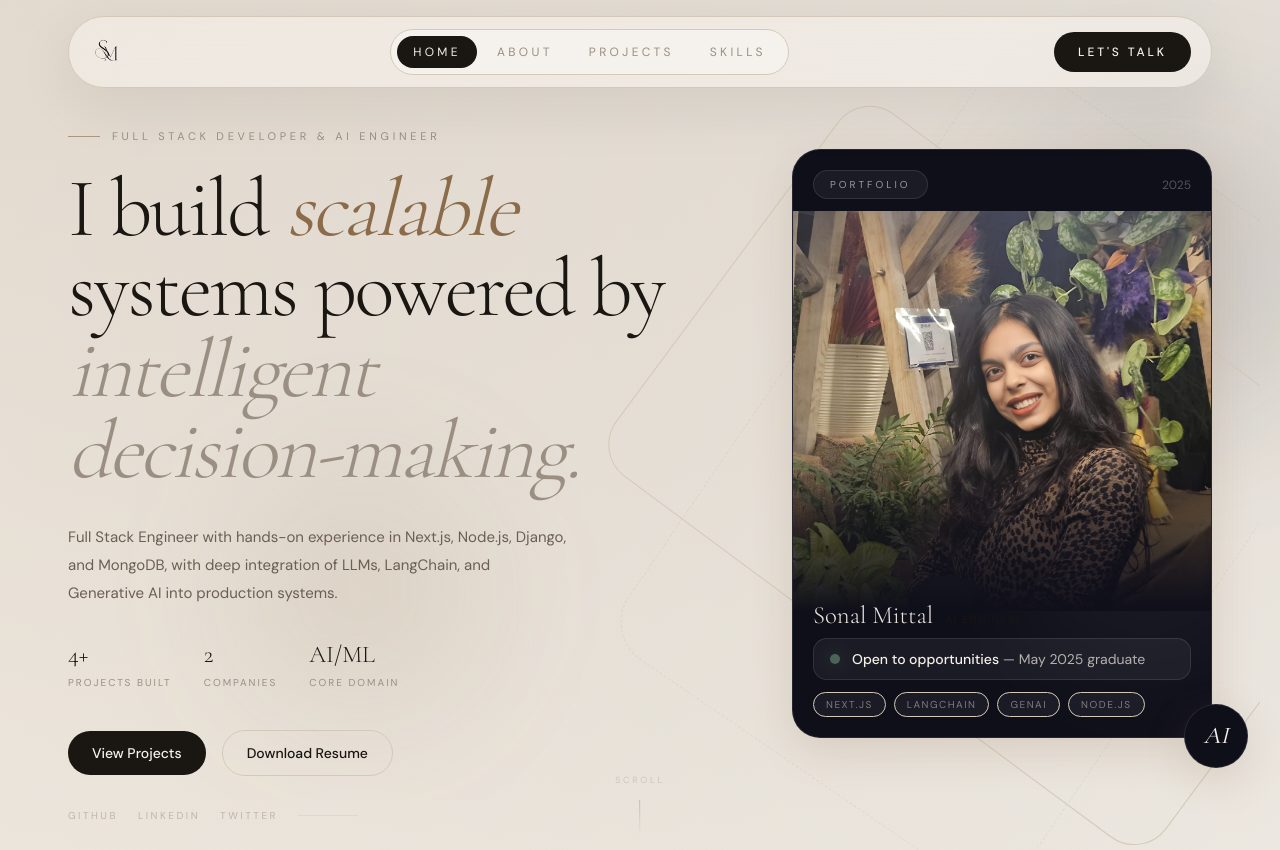
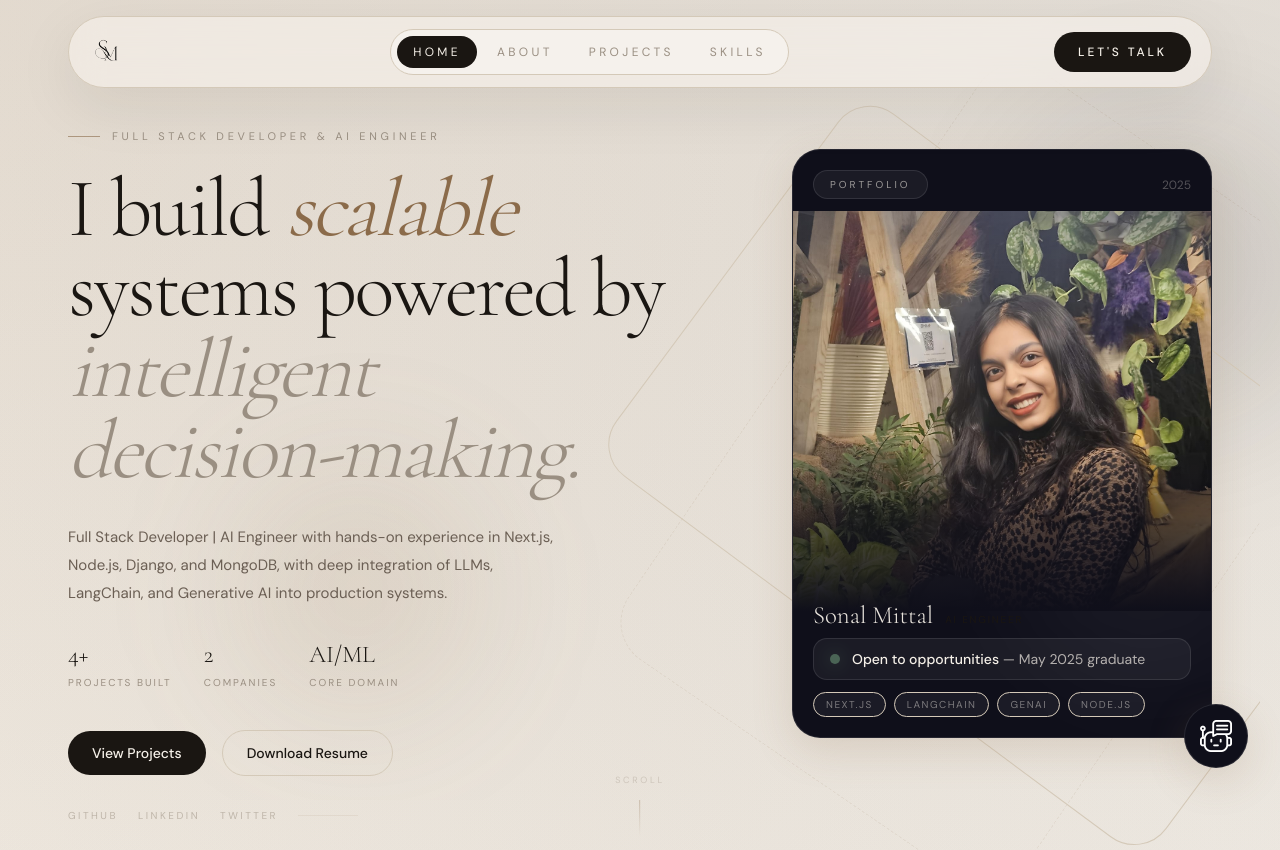
Before and after one commit to mittalsonal/SonalMittal-Portfolio, a Next.js app: page / in a window 1280 px wide. Shown: the top 850 px of the page. Built offline with nearby package versions, Linux system fonts and the light colour scheme.

Commit message:
Add Project

```diff
--- a/app/components/AboutMe.tsx
+++ b/app/components/AboutMe.tsx
@@ -44,7 +44,7 @@ export default function AboutMe() {
           variants={fadeUp(0.1)}
           className="flex flex-col justify-center"
         >
-          <p className="editorial-label">Full Stack Engineer &amp; AI Builder</p>
+          <p className="editorial-label">Full Stack Developer | AI Engineer</p>
           <h2 className="mt-4 font-sans text-[clamp(3.3rem,8vw,6.2rem)] font-semibold uppercase leading-[0.9] text-foreground">
             About Me
           </h2>
@@ -54,7 +54,7 @@ export default function AboutMe() {
 
           <div className="mt-8 max-w-[760px] space-y-6 text-[16px] leading-9 text-[#463b34]">
             <p>
-              I am a full stack engineer with a strong interest in building
+              I am a full stack developer | AI engineer with a strong interest in building
               intelligent, scalable products that feel elegant in use and
               dependable underneath. My work usually lives at the intersection
               of modern frontend systems, backend architecture, and applied AI.
--- a/app/components/ChatWidget.tsx
+++ b/app/components/ChatWidget.tsx
@@ -2,6 +2,7 @@
 
 import { AnimatePresence, motion } from "framer-motion";
 import { useEffect, useMemo, useRef, useState } from "react";
+import Image from "next/image";
 
 import { profile } from "@/app/data/profile";
 import type { ChatMessage } from "@/app/utils/assistant";
@@ -111,13 +112,13 @@ export default function ChatWidget() {
           >
             <div className="flex items-center gap-3 border-b border-line/70 bg-deep px-4 py-3 text-background">
               <div className="flex h-10 w-10 items-center justify-center rounded-full bg-walnut font-display text-base italic">
-                S
+                SM
               </div>
               <div className="min-w-0 flex-1">
                 <p className="truncate text-sm font-medium">Sonal AI Assistant</p>
-                <p className="truncate text-xs text-background/50">
+                {/* <p className="truncate text-xs text-background/50">
                   Recruiter-friendly portfolio guide
-                </p>
+                </p> */}
               </div>
               <a
                 href={profile.resumePath}
@@ -219,7 +220,13 @@ export default function ChatWidget() {
   aria-label="Open chat assistant"
   data-cursor="interactive"
 >
-        <span className="font-display text-2xl italic">AI</span>
+  <Image
+    src="/images/chatbot.png"
+    alt="Chatbot"
+    width={32}
+    height={32}
+    className="object-contain invert"
+  />
 </motion.button>
     </div>
   );
--- a/app/data/profile.ts
+++ b/app/data/profile.ts
@@ -5,7 +5,7 @@ export const profile = {
   headline: "Building scalable systems with intelligence and precision",
 
   summary:
-    "Full Stack Engineer with hands-on experience in Next.js, Node.js, Django, and MongoDB, with deep integration of LLMs, LangChain, and Generative AI into production systems.",
+    "Full Stack Developer | AI Engineer with hands-on experience in Next.js, Node.js, Django, and MongoDB, with deep integration of LLMs, LangChain, and Generative AI into production systems.",
 
   shortBio:
     "I build scalable AI-powered systems that solve real problems. My work blends product thinking, backend reliability, and practical AI implementation.",
--- a/app/data/projects.ts
+++ b/app/data/projects.ts
@@ -70,88 +70,88 @@ export const projects: Project[] = [
     link: "https://github.com/mittalsonal/Linkdin-Post-Generator-" // 🔗 replace with real URL
   },
   {
-    id: "akoode-production-apis",
-    title: "Production APIs at Akoode",
-    year: "2025",
-    accent: "walnut",
-    label: "Backend engineering",
-    tech: ["Next.js", "Node.js", "Django", "MongoDB", "REST APIs"],
-    summary:
-      "Production-facing platform work spanning frontend delivery, API optimization, and AI feature integration for client systems.",
-    impact:
-      "Reduced response latency by 20 percent and supported stronger delivery velocity across multiple projects.",
-    metric: "20 percent faster API response",
-    imagePlaceholder: "API Architecture",
-    imageHint: "Service layers, latency optimization"
-    // no link → card shows "Coming soon" on hover
-  }
+  id: "relisync-crm-platform",
+  title: "Relisync CRM Platform",
+  year: "2026",
+  accent: "walnut",
+  label: "Full-stack product",
+  tech: ["React", "Next.js", "Node.js", "MongoDB", "CRM Systems"],
+  summary:
+    "A scalable real estate CRM platform that centralizes property listings, buyer management, visit tracking, and team collaboration into one intelligent system.",
+  impact:
+    "Enhanced operational efficiency for property advisors by simplifying lead management, improving visibility across listings, and enabling data-driven decision making.",
+  metric: "End-to-end real estate workflow automation",
+  imagePlaceholder: "CRM Dashboard & Analytics",
+  imageHint: "Dashboard, leads, visits, analytics, collaboration",
+  link: "https://relisync.akoodedemo.com/"
+}
 ];
 
 export const mockProjects: Project[] = [
-  {
-    id: "insight-dashboard",
-    title: "Insight Dashboard",
-    year: "2026",
-    accent: "cream",
-    label: "Analytics concept",
-    tech: ["Next.js", "TypeScript", "Charts", "PostgreSQL"],
-    summary:
-      "A premium analytics workspace designed to turn business signals into clean, actionable decision flows.",
-    impact:
-      "Created a calmer reporting experience with role-based dashboards, modular widgets, and faster executive visibility.",
-    metric: "Executive-ready reporting",
-    imagePlaceholder: "Data Panels",
-    imageHint: "Filters, charts, KPI snapshots",
-    isMock: true
-  },
-  {
-    id: "vision-commerce-assistant",
-    title: "Vision Commerce Assistant",
-    year: "2026",
-    accent: "cream",
-    label: "AI commerce concept",
-    tech: ["Python", "FastAPI", "OpenCV", "Vector Search"],
-    summary:
-      "A concept assistant that blends product search with visual similarity and conversational recommendations.",
-    impact:
-      "Imagined a smoother shopping flow where discovery feels guided, visual, and much more contextual.",
-    metric: "Visual product discovery",
-    imagePlaceholder: "Vision Search",
-    imageHint: "Image matching, product recall",
-    isMock: true
-  },
-  {
-    id: "smart-interview-prep",
-    title: "Smart Interview Prep",
-    year: "2026",
-    accent: "walnut",
-    label: "Ed-tech concept",
-    tech: ["React", "Node.js", "LLMs", "MongoDB"],
-    summary:
-      "A guided prep platform for technical candidates with adaptive question sets and personalized feedback loops.",
-    impact:
-      "Framed a more supportive interview-prep journey through structured practice and AI-generated improvement cues.",
-    metric: "Adaptive prep journeys",
-    imagePlaceholder: "Practice Studio",
-    imageHint: "Question sets, scores, feedback",
-    isMock: true
-  },
-  {
-    id: "content-ops-studio",
-    title: "ContentOps Studio",
-    year: "2026",
-    accent: "dark",
-    label: "Workflow concept",
-    tech: ["Next.js", "Server Actions", "CMS", "Automation"],
-    summary:
-      "A content operations concept focused on approvals, campaign workflows, and reusable brand publishing systems.",
-    impact:
-      "Explored how editorial teams could move faster with cleaner governance and fewer repetitive coordination steps.",
-    metric: "Faster approval cycles",
-    imagePlaceholder: "Editorial Board",
-    imageHint: "Publishing queues, reviews, approvals",
-    isMock: true
-  }
+  // {
+  //   id: "insight-dashboard",
+  //   title: "Insight Dashboard",
+  //   year: "2026",
+  //   accent: "cream",
+  //   label: "Analytics concept",
+  //   tech: ["Next.js", "TypeScript", "Charts", "PostgreSQL"],
+  //   summary:
+  //     "A premium analytics workspace designed to turn business signals into clean, actionable decision flows.",
+  //   impact:
+  //     "Created a calmer reporting experience with role-based dashboards, modular widgets, and faster executive visibility.",
+  //   metric: "Executive-ready reporting",
+  //   imagePlaceholder: "Data Panels",
+  //   imageHint: "Filters, charts, KPI snapshots",
+  //   isMock: true
+  // },
+  // {
+  //   id: "vision-commerce-assistant",
+  //   title: "Vision Commerce Assistant",
+  //   year: "2026",
+  //   accent: "cream",
+  //   label: "AI commerce concept",
+  //   tech: ["Python", "FastAPI", "OpenCV", "Vector Search"],
+  //   summary:
+  //     "A concept assistant that blends product search with visual similarity and conversational recommendations.",
+  //   impact:
+  //     "Imagined a smoother shopping flow where discovery feels guided, visual, and much more contextual.",
+  //   metric: "Visual product discovery",
+  //   imagePlaceholder: "Vision Search",
+  //   imageHint: "Image matching, product recall",
+  //   isMock: true
+  // },
+  // {
+  //   id: "smart-interview-prep",
+  //   title: "Smart Interview Prep",
+  //   year: "2026",
+  //   accent: "walnut",
+  //   label: "Ed-tech concept",
+  //   tech: ["React", "Node.js", "LLMs", "MongoDB"],
+  //   summary:
+  //     "A guided prep platform for technical candidates with adaptive question sets and personalized feedback loops.",
+  //   impact:
+  //     "Framed a more supportive interview-prep journey through structured practice and AI-generated improvement cues.",
+  //   metric: "Adaptive prep journeys",
+  //   imagePlaceholder: "Practice Studio",
+  //   imageHint: "Question sets, scores, feedback",
+  //   isMock: true
+  // },
+  // {
+  //   id: "content-ops-studio",
+  //   title: "ContentOps Studio",
+  //   year: "2026",
+  //   accent: "dark",
+  //   label: "Workflow concept",
+  //   tech: ["Next.js", "Server Actions", "CMS", "Automation"],
+  //   summary:
+  //     "A content operations concept focused on approvals, campaign workflows, and reusable brand publishing systems.",
+  //   impact:
+  //     "Explored how editorial teams could move faster with cleaner governance and fewer repetitive coordination steps.",
+  //   metric: "Faster approval cycles",
+  //   imagePlaceholder: "Editorial Board",
+  //   imageHint: "Publishing queues, reviews, approvals",
+  //   isMock: true
+  // }
 ];
 
 export const homeProjects = projects.slice(0, 3);
--- a/app/layout.tsx
+++ b/app/layout.tsx
@@ -21,7 +21,7 @@ const dmSans = DM_Sans({
 export const metadata: Metadata = {
   title: "Sonal Mittal Portfolio",
   description:
-    "Luxury editorial portfolio for Sonal Mittal, a Full Stack Engineer focused on scalable systems, AI-powered products, and thoughtful user experiences.",
+    "Luxury editorial portfolio for Sonal Mittal, a Full stack developer | AI engineer focused on scalable systems, AI-powered products, and thoughtful user experiences.",
   icons: {
     icon: [
       { url: "/images/favicon.png", sizes: "32x32",   type: "image/png" },
```
Also changed, not shown: public/images/chatbot.png (added), 1 other file (tests, documents, lock files or other folders). Lines whose indentation alone changed are shown as unchanged.
